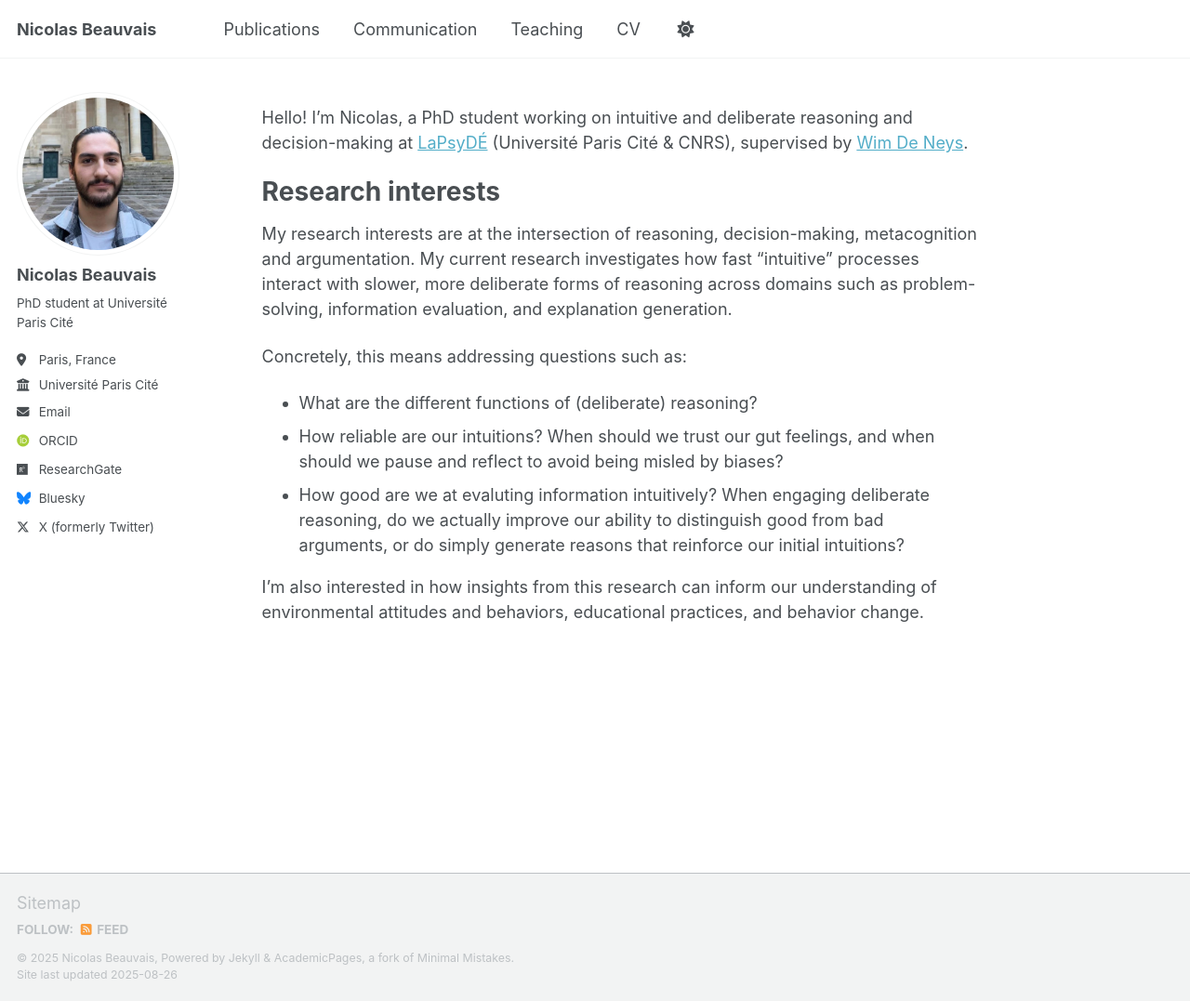
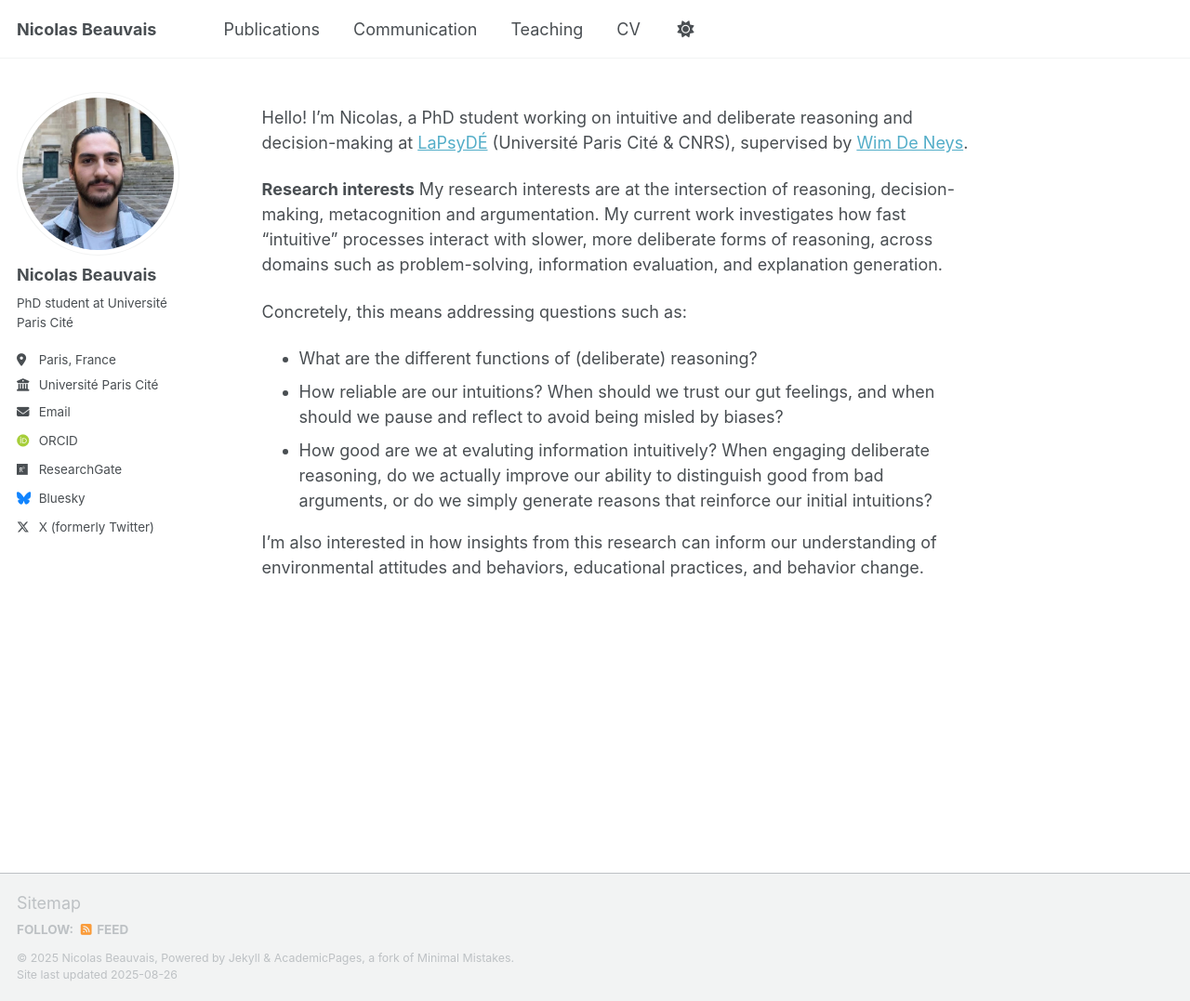
Before and after one commit to nbeauvais/nbeauvais.github.io, a Jekyll site: the page built from _pages/about.md, in a window 1280 px wide and 1077 px high. Shown: the whole window at 93% size. Built offline with Jekyll 4.4.1, drawn with Linux system fonts in a browser that asks for light colours; some web fonts are replaced; a script that is not in the unit is left out.

Commit message:
minor changes

```diff
--- a/_pages/about.md
+++ b/_pages/about.md
@@ -9,14 +9,12 @@ redirect_from:
 
 Hello! I'm Nicolas, a PhD student working on intuitive and deliberate reasoning and decision-making at [LaPsyDÉ](https://www.lapsyde.com/home) (Université Paris Cité & CNRS), supervised by [Wim De Neys](https://www.wdeneys.org/).
 
-
-Research interests
-=====
-My research interests are at the intersection of reasoning, decision-making, metacognition and argumentation. My current research investigates how fast "intuitive" processes interact with slower, more deliberate forms of reasoning across domains such as problem-solving, information evaluation, and explanation generation.
+**Research interests**
+My research interests are at the intersection of reasoning, decision-making, metacognition and argumentation. My current work investigates how fast "intuitive" processes interact with slower, more deliberate forms of reasoning, across domains such as problem-solving, information evaluation, and explanation generation.
 
 Concretely, this means addressing questions such as:
 - What are the different functions of (deliberate) reasoning?
 - How reliable are our intuitions? When should we trust our gut feelings, and when should we pause and reflect to avoid being misled by biases?
-- How good are we at evaluting information intuitively? When engaging deliberate reasoning, do we actually improve our ability to distinguish good from bad arguments, or do simply generate reasons that reinforce our initial intuitions?
+- How good are we at evaluting information intuitively? When engaging deliberate reasoning, do we actually improve our ability to distinguish good from bad arguments, or do we simply generate reasons that reinforce our initial intuitions?
 
 I'm also interested in how insights from this research can inform our understanding of environmental attitudes and behaviors, educational practices, and behavior change.
```
